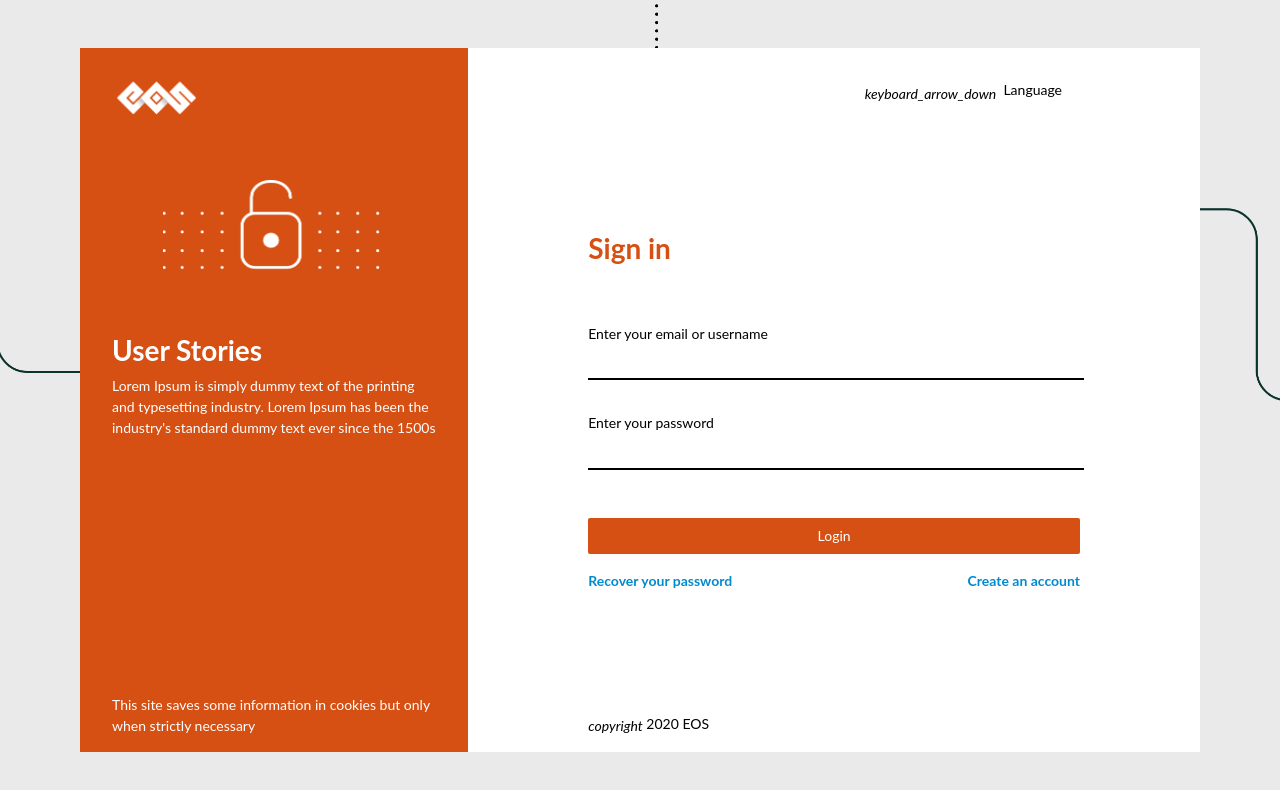
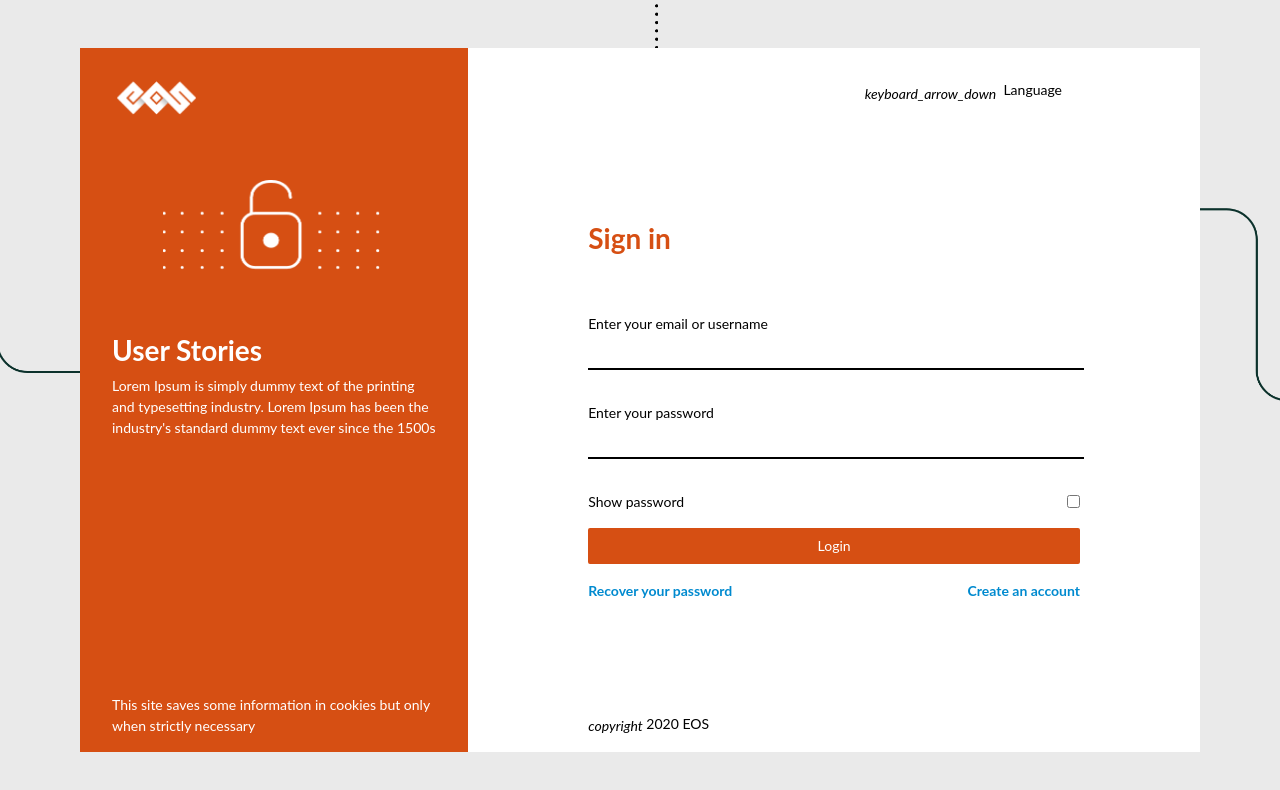
Before and after one commit to EOS-uiux-Solutions/user-story, a React (Create React App) app: page /login in a window 1280 px wide. Shown: the top 790 px of the page. Built offline with nearby package versions, Linux system fonts and the light colour scheme; no server answers; some icons are missing.

Commit message:
Added a show password functionality on the Login page

```diff
--- a/src/pages/Login.js
+++ b/src/pages/Login.js
@@ -23,6 +23,8 @@ export const Login = () => {
   const [data, setData] = useState(initialState)
 
   const [error, setError] = useState('')
+
+  const [showPassword, toggleShowPassword] = useState(false)
 
   const handleInputChange = (event) => {
     setData({
@@ -88,10 +90,18 @@ export const Login = () => {
               </label>
               <input
                 className='input-default'
-                type='password'
+                type={showPassword ? 'text' : 'password'}
                 name='password'
                 onChange={handleInputChange}
               />
+              <div className='flex flex-row flex-space-between'>
+                <label htmlFor='showPassword'>Show password</label>
+                <input
+                  type='checkbox'
+                  name='showPassword'
+                  onChange={() => toggleShowPassword(!showPassword)}
+                />
+              </div>
               <Button
                 type='submit'
                 className='btn btn-default'
```
